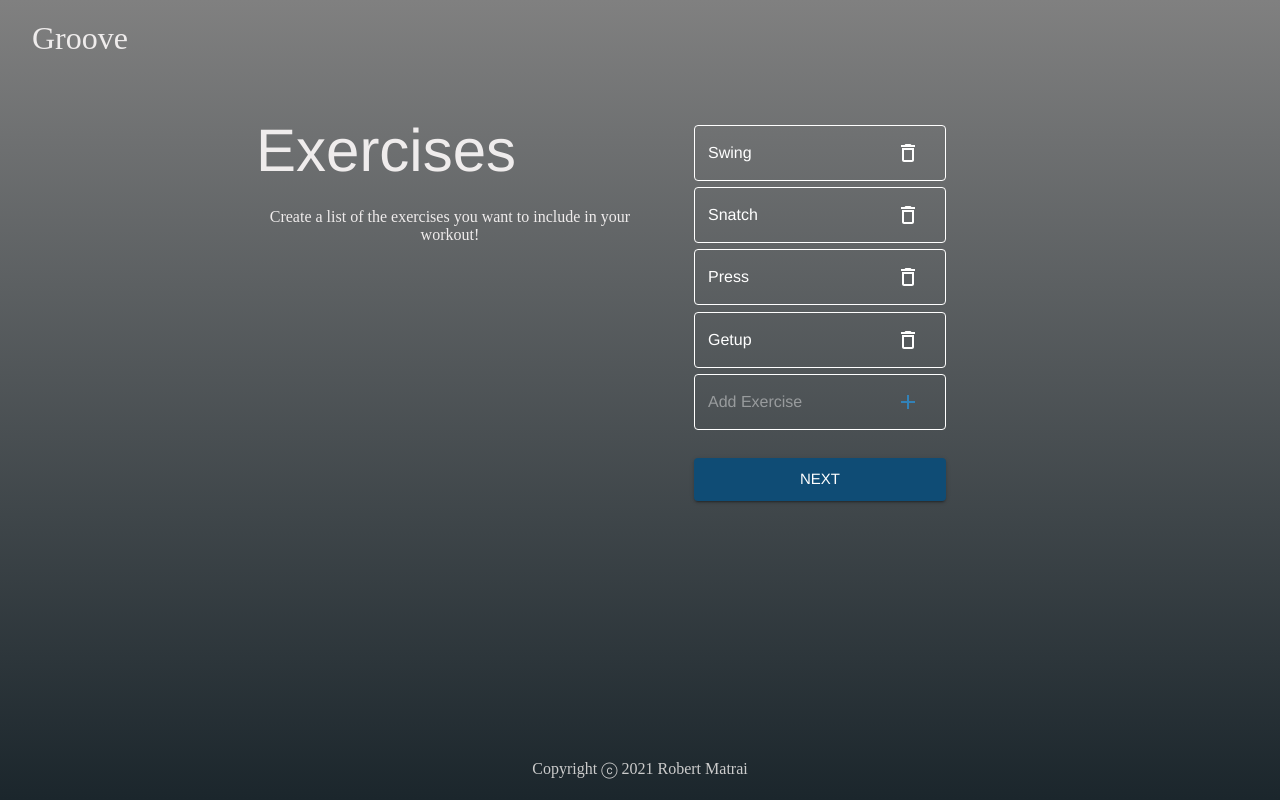
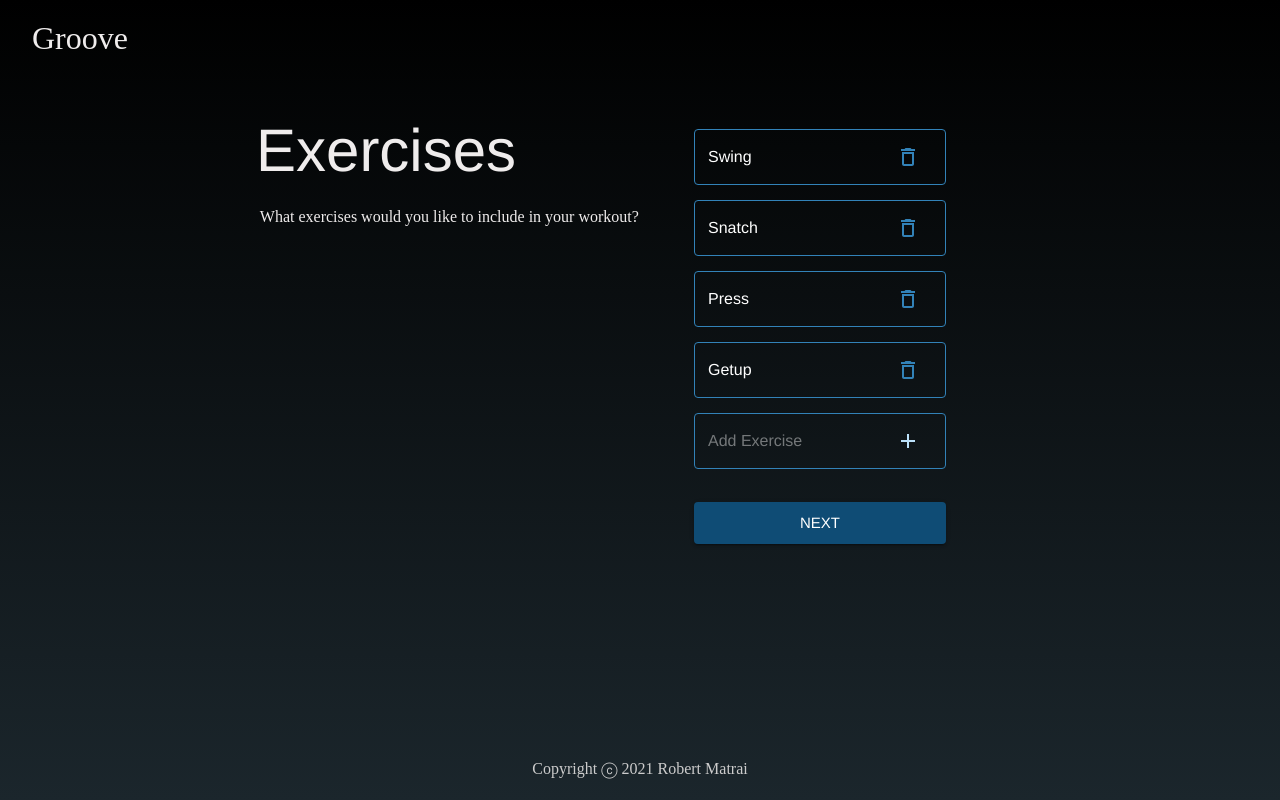
Before and after one commit to robert-matrai/groove-web, a React (Create React App) app: page / in a window 1280 px wide. Built offline with nearby package versions, Linux system fonts and the light colour scheme.

Commit message:
Refine design of AllSets and NextSet

```diff
--- a/public/styles.css
+++ b/public/styles.css
@@ -9,7 +9,7 @@ html {
   min-height: 100%;
   min-width: 100%;
   background-color: grey;
-  background-image: linear-gradient(to bottom, grey, #1b262c);
+  background-image: linear-gradient(to bottom, black, #1b262c);
 }
 
 /* Header */
@@ -24,8 +24,6 @@ header h1 {
 }
 
 /* Body */
-
-
 
 .Body {
   padding: 50px 20% 100px;
@@ -52,9 +50,9 @@ header h1 {
   padding: 2% 10%;
 }
 
-#exerciseList {
+/* #exerciseList {
   height: 500px;
-}
+} */
 
 .scroll {
   overflow-y: scroll;
@@ -87,7 +85,6 @@ header h1 {
   height: 100%;
 }
 
-
 #time_till_next_set {
   height: 65%;
 }
@@ -99,16 +96,6 @@ header h1 {
 #detail {
   width: 30%;
 }
-
-#set {
-  height: 12%;
-  padding: 0 10%;
-}
-
-#setTime {
-  padding-right: 10%;
-}
-
 
 /* Footer */
 
--- a/src/components/exercise_list_page/AllSets.jsx
+++ b/src/components/exercise_list_page/AllSets.jsx
@@ -7,9 +7,15 @@ const useStyles = makeStyles({
   allSets: {
     width: "30%",
     height: "100%",
-    border: "0.1rem solid white",
+    // border: "0.1rem solid white",
     borderRadius: "8px",
     marginLeft: "50px",
+    // padding: "1% 0",
+  },
+  container: {
+    // padding: "0 5%",
+    height: "100%",
+    width: "252px",
   },
 });
 
@@ -17,7 +23,7 @@ function AllSets(props) {
   const classes = useStyles();
   return (
     <Grid item className={classes.allSets}>
-      <Grid container direction="column" className={"full_height"}>
+      <Grid container direction="column" className={classes.container}>
         <div className={"scroll"}>
           {props.allSets.map((set, index) => {
             const temp = new Date();
--- a/src/components/exercise_list_page/ExerciseList.jsx
+++ b/src/components/exercise_list_page/ExerciseList.jsx
@@ -2,12 +2,27 @@ import React, { useState } from "react";
 import NextSet from "./NextSet";
 import AllSets from "./AllSets";
 import Grid from "@material-ui/core/Grid";
+import { makeStyles } from "@material-ui/core";
+
+const useStyles = makeStyles({
+  exerciseList: {
+    height: "400px",
+    width: "100%",
+  },
+});
 
 function ExerciseList(props) {
   const [enforceRerender, setEnforceRerender] = useState(true);
+  const classes = useStyles();
   return (
-    <div id={"exerciseList"} className={"full_width"} >
-      <Grid container direction="row" justify={"center"} alignItems={"center"} className={"full_height"}>
+    <div className={classes.exerciseList}>
+      <Grid
+        container
+        direction="row"
+        justify={"center"}
+        alignItems={"center"}
+        className={"full_height"}
+      >
         <NextSet
           allSets={props.allSets}
           numOfSets={props.numOfSets}
--- a/src/components/exercise_list_page/NextSet.jsx
+++ b/src/components/exercise_list_page/NextSet.jsx
@@ -6,9 +6,9 @@ import { makeStyles } from "@material-ui/core";
 
 const useStyles = makeStyles({
   nextSet: {
-    width: "50%",
+    width: "500px",
     height: "100%",
-    border: "0.1rem solid white",
+    border: "0.1rem solid #3282b8",
     borderRadius: "8px",
     padding: "60px 40px",
   },
--- a/src/components/exercise_list_page/allSets/Set.jsx
+++ b/src/components/exercise_list_page/allSets/Set.jsx
@@ -1,10 +1,33 @@
 import React from "react";
 import Grid from "@material-ui/core/Grid";
-import { Typography } from "@material-ui/core";
+import { Typography, makeStyles } from "@material-ui/core";
+
+const useStyles = makeStyles({
+  set: {
+    border: "0.5px solid #3282b8",
+    borderRadius: "8px",
+    height: "56px",
+    padding: "0 5%",
+    // transparency
+    // background: "linear-gradient(transparent, #1b262c)",
+    marginBottom: "5.5%",
+  },
+  setTime: {
+    paddingRight: "10%",
+    "& .MuiTypography-body1": {
+      fontSize: "0.9rem",
+      color: "#bbe1fa",
+    },
+  },
+  setName: {
+    fontSize: "1rem",
+  },
+});
 
 function Set(props) {
+  const classes = useStyles();
   return (
-    <Grid item id={"set"}>
+    <Grid item id={"set"} className={classes.set}>
       <Grid
         container
         direction="row"
@@ -12,8 +35,8 @@ function Set(props) {
         justify={"flex-start"}
         alignItems={"center"}
       >
-        <Grid item id={"setTime"}>
-          <Typography variant="h6">
+        <Grid item className={classes.setTime}>
+          <Typography>
             {props.set[0].toLocaleString("en-US", {
               minimumIntegerDigits: 2,
             }) +
@@ -23,8 +46,8 @@ function Set(props) {
               })}
           </Typography>
         </Grid>
-        <Grid item id={"setName"}>
-          <Typography variant="h6">
+        <Grid item className={classes.setName}>
+          <Typography>
             {props.set[2].length > 14
               ? props.set[2].substring(0, 14)
               : props.set[2]}
--- a/src/components/exercise_list_page/nextSet/Detail.jsx
+++ b/src/components/exercise_list_page/nextSet/Detail.jsx
@@ -8,14 +8,17 @@ const useStyles = makeStyles({
     // border: "0.1rem solid white",
     // borderRadius: "8px",
     padding: "10% 5%",
-    width: "100%"
+    width: "100%",
   },
   wrapper: {
     height: "100%",
     display: "flex",
     alignItems: "flex-end",
     justifyContent: "center",
-  }
+  },
+  title: {
+    color: "#bbe1fa",
+  },
 });
 
 function Detail(props) {
@@ -29,8 +32,11 @@ function Detail(props) {
         justify={"flex-end"}
         alignItems={"center"}
       >
-        <Grid item >
-          <Typography variant="h6"> {props.title}</Typography>
+        <Grid item>
+          <Typography variant="h6" className={classes.title}>
+            {" "}
+            {props.title}
+          </Typography>
         </Grid>
         <Grid item>
           <Typography variant="h4"> {props.content}</Typography>
--- a/src/components/exercise_list_page/nextSet/TimeTillNextSet.jsx
+++ b/src/components/exercise_list_page/nextSet/TimeTillNextSet.jsx
@@ -5,8 +5,8 @@ import { makeStyles } from "@material-ui/core";
 
 const useStyles = makeStyles({
   container: {
-    border: "0.1rem solid white",
-    borderRadius: "8px",
+    borderBottom: "0.1rem solid #3282b8",
+    // borderRadius: "8px",
     padding: "10% 5%",
     width: "100%",
     height: "100%",
--- a/src/components/exercises_page/Exercises.jsx
+++ b/src/components/exercises_page/Exercises.jsx
@@ -19,7 +19,7 @@ const useStyles = makeStyles({
 });
 
 const title = "Exercises";
-const subTitle = "Create a list of the exercises you want to include in your workout!";
+const subTitle = "What exercises would you like to include in your workout?";
 
 function Exercises(props) {
   const classes = useStyles();
--- a/src/components/exercises_page/List.jsx
+++ b/src/components/exercises_page/List.jsx
@@ -7,7 +7,7 @@ import { makeStyles } from "@material-ui/core/styles";
 const useStyles = makeStyles({
   textfield: {
     "& .MuiOutlinedInput-root .MuiOutlinedInput-notchedOutline": {
-      borderColor: "white",
+      borderColor: "#3282b8",
     },
     "& .MuiOutlinedInput-input": {
       color: "white",
@@ -17,13 +17,13 @@ const useStyles = makeStyles({
     },
   },
   exercise: {
-    margin: "0.2rem 0",
+    margin: "3% 0",
   },
   deleteButton: {
-    color: "white",
+    color: "#3282b8",
   },
   addButton: {
-    color: "#3282b8",
+    color: "#bbe1fa",
   },
   list: {
     padding: "4% 15% 2%",
--- a/src/components/time_page/Time.jsx
+++ b/src/components/time_page/Time.jsx
@@ -21,7 +21,7 @@ const useStyles = makeStyles({
 
 const title = "Time Settings";
 const subTitle =
-  "Choose the time settings for your workout!";
+  "What time settings would you like for your workout?";
 
 function Time(props) {
   const classes = useStyles();
--- a/src/components/time_page/TimeList.jsx
+++ b/src/components/time_page/TimeList.jsx
@@ -7,25 +7,30 @@ import { makeStyles } from "@material-ui/core/styles";
 const useStyles = makeStyles({
   textfield: {
     "& .MuiOutlinedInput-root .MuiOutlinedInput-notchedOutline": {
-      borderColor: "white",
+      borderColor: "#3282b8",
     },
     "& .MuiOutlinedInput-input": {
       color: "white",
+      padding: "18.5px 22px 18.5px 14px",
     },
     "& .MuiInputLabel-outlined": {
-      color: "white",
+      color: "#bbe1fa",
     },
     "& input[type=time]::-webkit-calendar-picker-indicator": {
       opacity: 1,
       filter:
-        "invert(99%) sepia(1%) saturate(3984%) hue-rotate(278deg) brightness(115%) contrast(100%)", // use https://codepen.io/sosuke/pen/Pjoqqp to compute
+        "invert(48%) sepia(9%) saturate(3350%) hue-rotate(161deg) brightness(92%) contrast(87%)", // use https://codepen.io/sosuke/pen/Pjoqqp to compute
+    },
+    "& .MuiOutlinedInput-adornedEnd": {
+      paddingRight: "26px",
     },
   },
+
   unit: {
-    "& .MuiTypography-colorTextSecondary": { color: "white" },
+    "& .MuiTypography-colorTextSecondary": { color: "#3282b8" },
   },
   exercise: {
-    margin: "0.4rem 0",
+    margin: "3% 0",
   },
   list: {
     padding: "4% 15% 2%",
```
